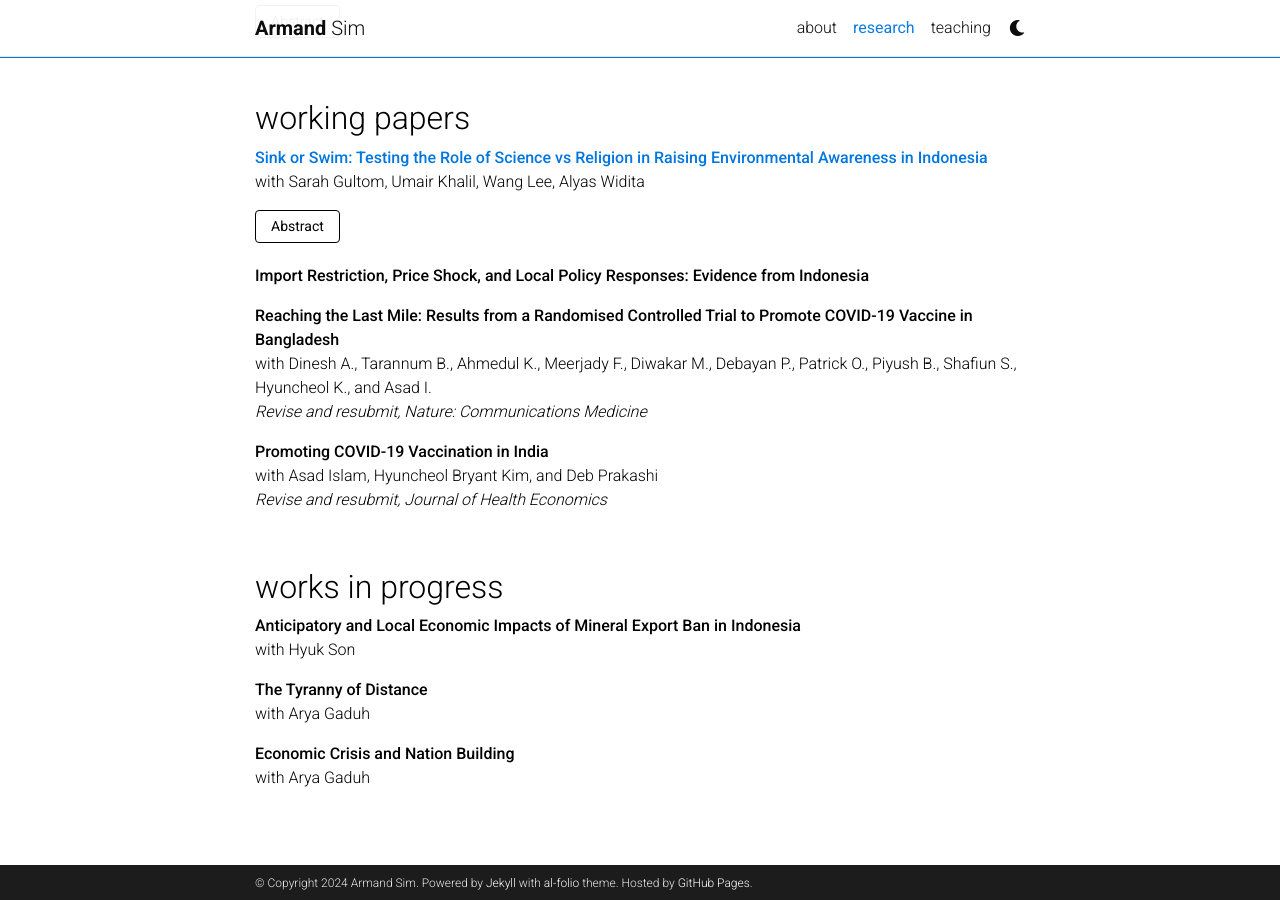
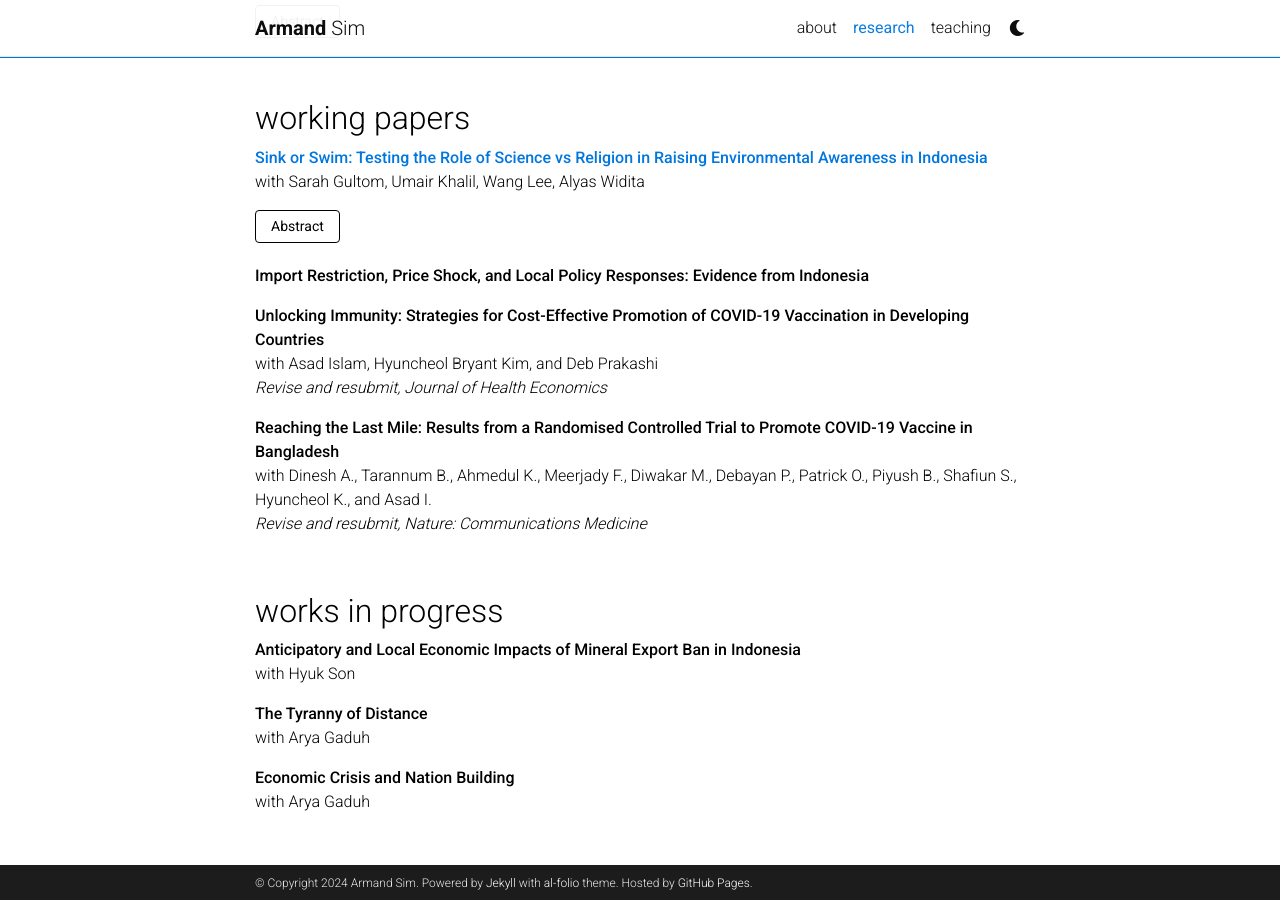
Before and after one commit to armandsim/armandsim.github.io, a Jekyll site: the page built from _pages/research.md, in a window 1280 px wide and 900 px high, scrolled down 622 px. Built offline with Jekyll 4.4.1, drawn with Linux system fonts in a browser that asks for light colours; comment, search, counter and statistics services are not loaded; a style sheet for code colours, icons or effects is not loaded.

Commit message:
Update research.md

```diff
--- a/_pages/research.md
+++ b/_pages/research.md
@@ -145,15 +145,15 @@ Promoting awareness and encouraging pro-sustainability behaviors to mitigate cli
 </div>
  {: style="text-align: justify"}
 
- **Import Restriction, Price Shock, and Local Policy Responses: Evidence from Indonesia** <br>
+**Import Restriction, Price Shock, and Local Policy Responses: Evidence from Indonesia** <br>
+
+**Unlocking Immunity: Strategies for Cost-Effective Promotion of COVID-19 Vaccination in Developing Countries** <br>
+with Asad Islam, Hyuncheol Bryant Kim, and Deb Prakashi <br>
+*Revise and resubmit, Journal of Health Economics* <br>
 
 **Reaching the Last Mile: Results from a Randomised Controlled Trial to Promote COVID-19 Vaccine in Bangladesh** <br>
 with Dinesh A., Tarannum B., Ahmedul K., Meerjady F., Diwakar M., Debayan P., Patrick O., Piyush B., Shafiun S., Hyuncheol K., and Asad I. <br>
 *Revise and resubmit, Nature: Communications Medicine* <br>
-
-**Promoting COVID-19 Vaccination in India** <br>
-with Asad Islam, Hyuncheol Bryant Kim, and Deb Prakashi <br>
-*Revise and resubmit, Journal of Health Economics* <br>
 
 <br>
 
```
